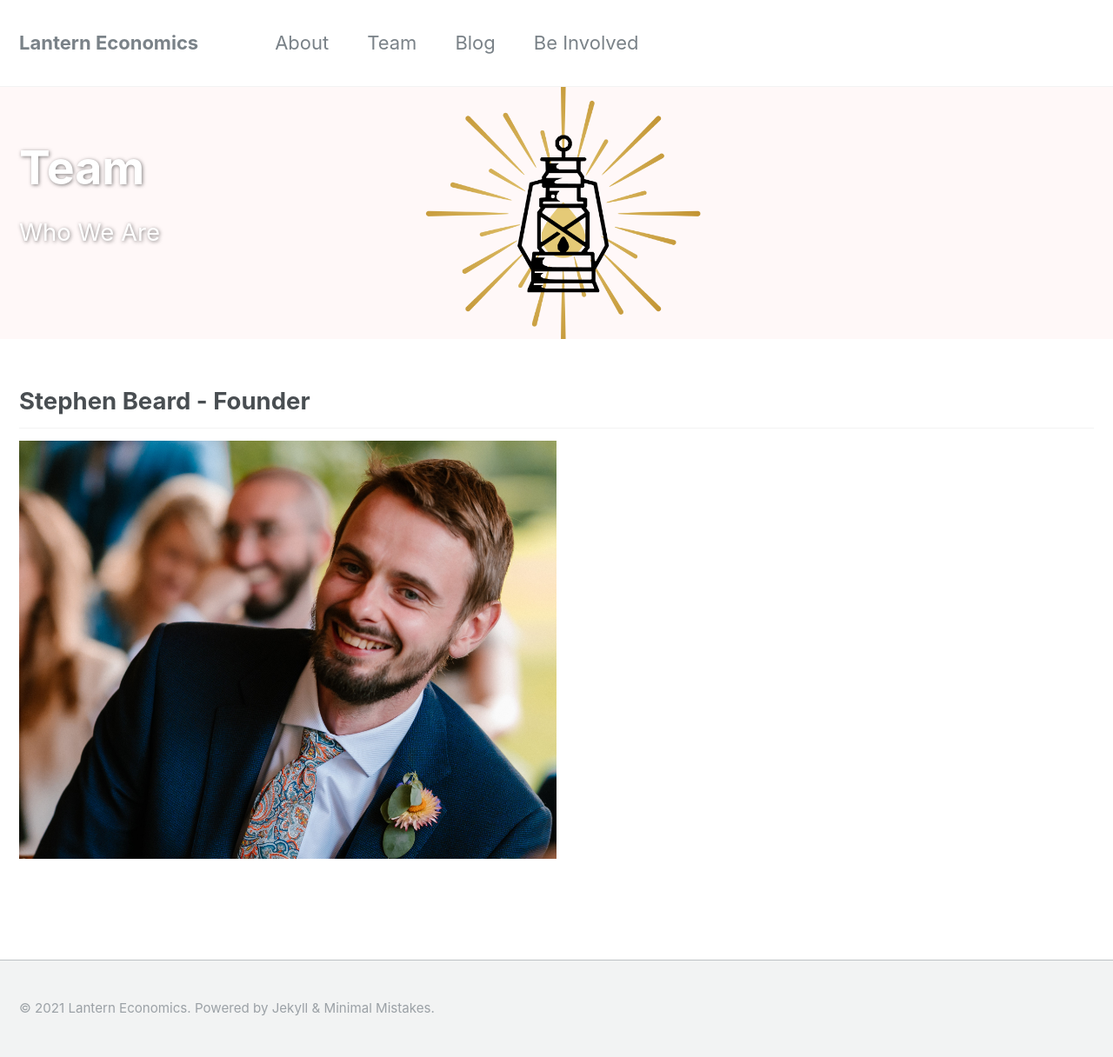
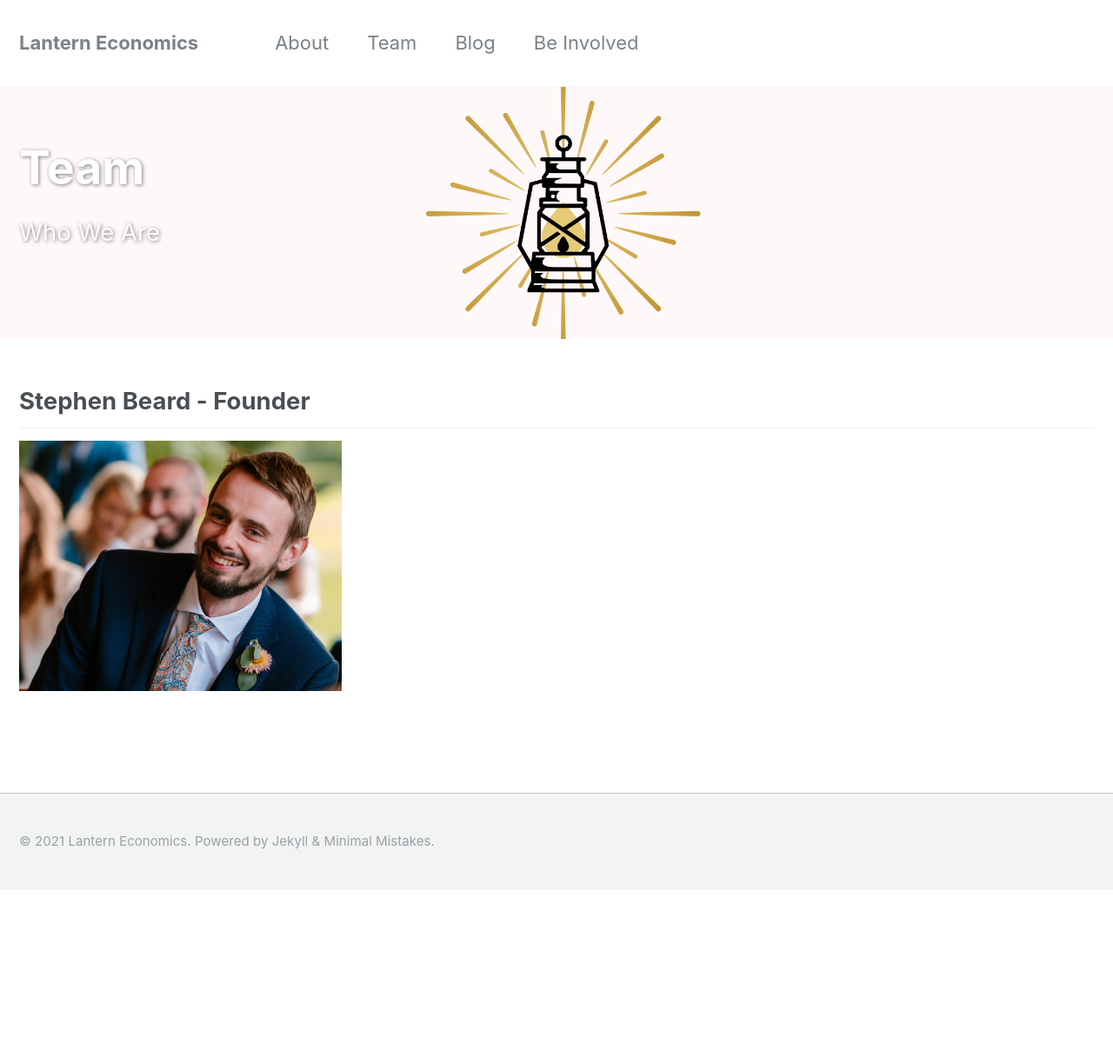
Before and after one commit to StephenBeard93/commercial, a Jekyll site: the page built from _pages/team.md, in a window 1280 px wide. Shown: the whole page at 87% size. Built offline with Jekyll 4.4.1, drawn with Linux system fonts in a browser that asks for light colours; after the commit the page ends 1024 px from its top, so only the background shows below that.

Commit message:
Update team.md

```diff
--- a/_pages/team.md
+++ b/_pages/team.md
@@ -12,4 +12,4 @@ modified: 2016-04-18T16:39:37-04:00
 {% include base_path %}
 
 ## Stephen Beard - Founder
-<img src="/images/Wedding Pic1.jpg" alt="Stephen Beard" width="50%" height = "auto">
+<img src="/images/Wedding Pic1.jpg" alt="Stephen Beard" width="30%" height = "auto">
```
